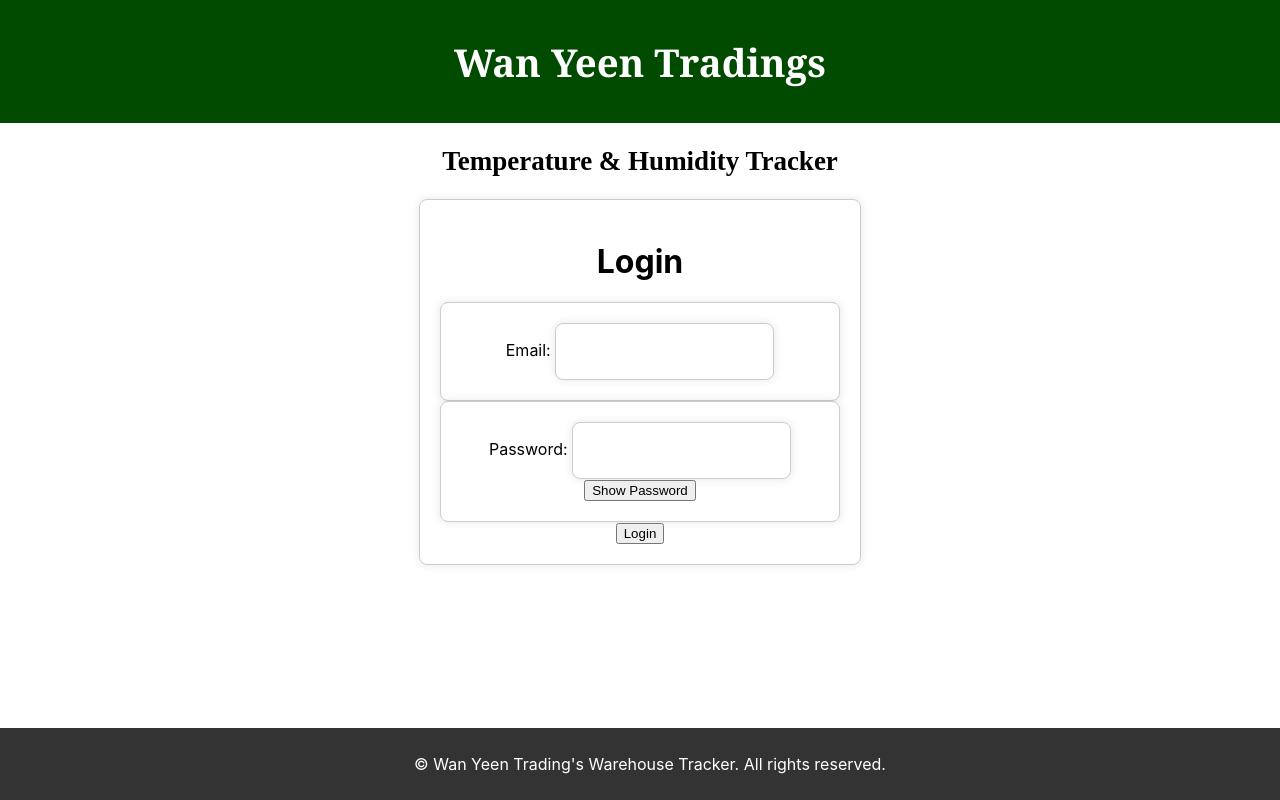
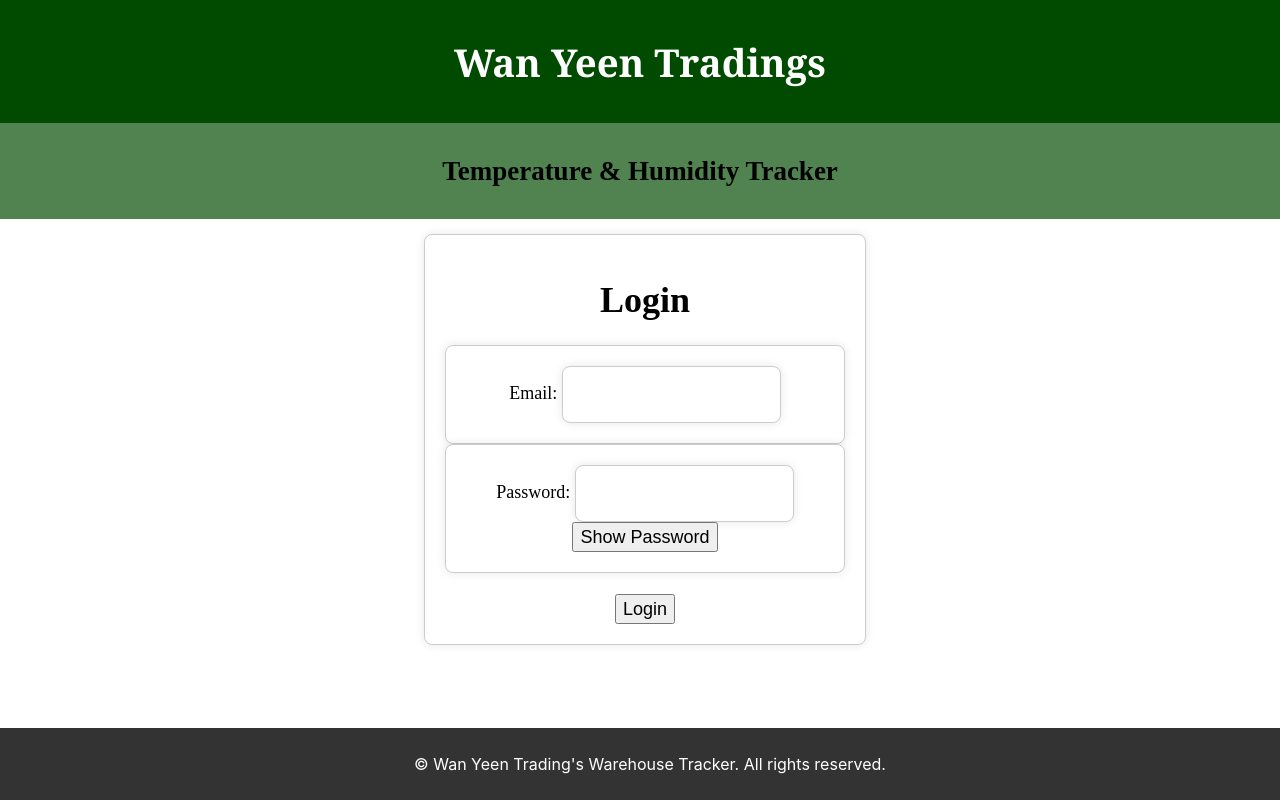
Before and after one commit to michellexwloo/secoms319, a React (Create React App) app in the folder FinalProject/final_project/: page / in a window 1280 px wide. Built offline with nearby package versions, Linux system fonts and the light colour scheme.

Commit message:
navigation working

```diff
--- a/FinalProject/final_project/src/App.js
+++ b/FinalProject/final_project/src/App.js
@@ -4,20 +4,40 @@ import MainView from './components/MainView';
 import SubView from './components/SubView';
 
 function App() {
-    const [loggedIn, setLoggedIn] = useState(false);
+    const [currentView, setCurrentView] = useState('login');
 
-    const handleLogin = () => {
-        setLoggedIn(true);
-    };
+  const handleLoginSuccess = () => {
+    setCurrentView('main');
+  };
+
+  const handleMainToSubView = () => {
+    setCurrentView('sub');
+  };
+
+  const handleSubViewToMain = () => {
+    setCurrentView('main');
+  };
+
+  const handleLogout = () => {
+    setCurrentView('login');
+  };
 
     return (
         <div>
-            {!loggedIn ? (
-                <Login onLogin={handleLogin} />
-            ) : (
-                <MainView />
-            )}
-        </div>
+      {currentView === 'login' && <Login onLoginSuccess={handleLoginSuccess} />}
+      {currentView === 'main' && (
+        <MainView
+          onMainToSubView={handleMainToSubView}
+          onLogout={handleLogout}
+        />
+      )}
+      {currentView === 'sub' && (
+        <SubView
+          onSubViewToMain={handleSubViewToMain}
+          onLogout={handleLogout}
+        />
+      )}
+    </div>
     );
 }
 
--- a/FinalProject/final_project/src/components/Login.js
+++ b/FinalProject/final_project/src/components/Login.js
@@ -1,6 +1,6 @@
 import React, { useState } from "react";
 
-function Login({ onLogin }) {
+function Login({ onLoginSuccess }) {
   const [email, setEmail] = useState("");
   const [password, setPassword] = useState("");
   const [showPassword, setShowPassword] = useState(false);
@@ -20,7 +20,7 @@ function Login({ onLogin }) {
 
     if (user) {
       // Successful login
-      onLogin();
+      onLoginSuccess();
     } else {
       // Failed login
       setError("Invalid email or password");
@@ -72,6 +72,7 @@ function Login({ onLogin }) {
         <h2>Temperature & Humidity Tracker</h2>
       </div>
 
+<div id="content">
       <div id="login" style={styles.loginContainer}>
         <h1>Login</h1>
         <div style={styles.loginContainer}>
@@ -95,8 +96,10 @@ function Login({ onLogin }) {
             {showPassword ? "Hide" : "Show"} Password
           </button>
         </div>
+        <div>&nbsp;</div>
         <button onClick={handleLogin}>Login</button>
         {error && <p style={{ color: "red", ...styles.error }}>{error}</p>}
+      </div>
       </div>
 
       <footer>
--- a/FinalProject/final_project/src/components/MainView.js
+++ b/FinalProject/final_project/src/components/MainView.js
@@ -1,6 +1,8 @@
-import React from "react";
+import React, { useState, useEffect } from "react";
+import SubView from './SubView';
 
-function MainView() {
+function MainView({onMainToSubView, onLogout}) {
+
   return (
     <div>
       <header>
@@ -8,12 +10,20 @@ function MainView() {
       </header>
 
       <div id="subheader">
-        <h2>Temperature & Humidity Tracker</h2>
+        <h2>Temperature & Humidity Tracker &nbsp;&nbsp;
+        <button onClick={onLogout}>Logout</button>
+        </h2>
       </div>
 
-      <h1>Main View</h1>
+      <div id="content">
+      <div>
+      <h1>°F &nbsp;&nbsp;
+      <button onClick={onMainToSubView}>Convert to Celsius</button>
+      </h1>
+      </div>
       {/* TODO */}
 
+      </div>
       <footer>
         <p>&copy; Wan Yeen Trading's Warehouse Tracker. All rights reserved.</p>
       </footer>
--- a/FinalProject/final_project/src/components/SubView.js
+++ b/FinalProject/final_project/src/components/SubView.js
@@ -1,6 +1,7 @@
 import React from "react";
 
-function SubView() {
+function SubView({onSubViewToMain, onLogout}) {
+
   return (
     <div>
       <header>
@@ -8,16 +9,23 @@ function SubView() {
       </header>
 
       <div id="subheader">
-        <h2>Temperature & Humidity Tracker</h2>
+        <h2>Temperature & Humidity Tracker &nbsp;&nbsp;
+        <button onClick={onLogout}>Logout</button>
+        </h2>
       </div>
 
-      <h2>Sub View</h2>
+      <div id="content">
+      <h1>°C &nbsp;&nbsp;
+      <button onClick={onSubViewToMain}>Convert to Fahrenheit</button>
+      </h1>
       {/* TODO */}
 
+      </div>
       <footer>
         <p>&copy; Wan Yeen Trading's Warehouse Tracker. All rights reserved.</p>
       </footer>
     </div>
+
   );
 }
 
--- a/FinalProject/final_project/src/index.css
+++ b/FinalProject/final_project/src/index.css
@@ -22,9 +22,17 @@ header {
 }
 
 #subheader {
+  background-color: rgba(0, 75, 0, 0.686);
   color: rgb(0, 0, 0);
-  padding: 0;
+  padding: 10px;
   text-align: center;
+  font-family:'Times New Roman', Times, serif;
+  font-size: large;
+}
+
+#content{
+  padding-top: 15px;
+  padding-left: 10px;
   font-family:'Times New Roman', Times, serif;
   font-size: large;
 }
@@ -39,6 +47,12 @@ footer {
   width: 100%;
 }
 
+button{
+  font-size: large;
+  width: max-content;
+  height: 30px;
+}
+
 #login {
   text-align: center;
   padding: 10px;
```
Also changed, not shown: FinalProject/final_project/src/data.json (added, +10 -0 lines).
